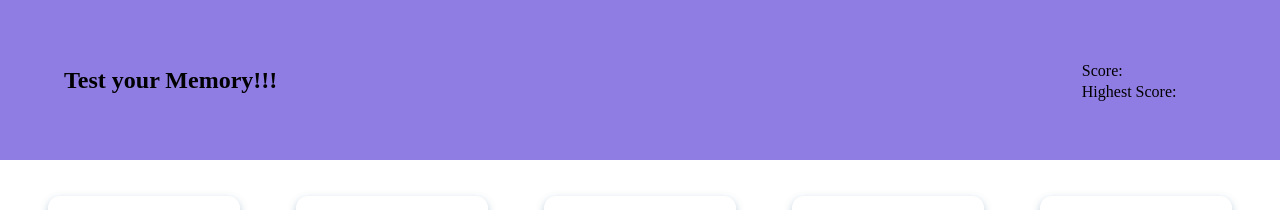
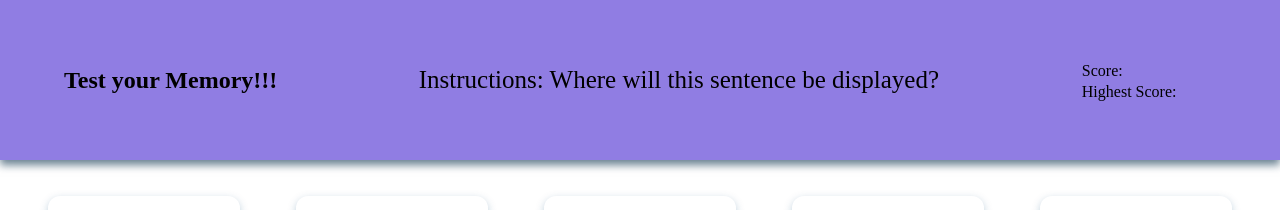
Before and after one commit to DanMurphy5150/Card-Game, a Vue app in the folder Card Game/: page / in a window 1280 px wide. Shown: the top 210 px of the page. Built offline with nearby package versions, Linux system fonts and the light colour scheme; grey boxes are pictures that could not be loaded.

Commit message:
I have added more to the nav bar --still needs styling after the application is functional

```diff
--- a/Card Game/src/components/NavBar.vue
+++ b/Card Game/src/components/NavBar.vue
@@ -3,6 +3,9 @@
     <nav>
       <div class="title">
         <h1>Test your Memory!!!</h1>
+      </div>
+      <div class="instructions">
+        <p>Instructions: Where will this sentence be displayed?</p>
       </div>
       <div class="scores">
         <ul>
@@ -26,6 +29,7 @@ nav {
   padding-left: 5%;
   padding-right: 5%;
   justify-content: space-between;
+  box-shadow: 0 5px 8px rgba(3, 44, 71, 0.588);
 }
 
 h1 {
@@ -46,6 +50,10 @@ li {
   display: inline-block;
 }
 
+p {
+  font-size: 25px;
+}
+
 .title {
   margin: 0;
   padding: 0;
@@ -54,4 +62,10 @@ li {
   justify-content: left;
   align-items: center;
 }
+
+.instructions {
+  display: flex;
+
+  align-items: center;
+}
 </style>
```
